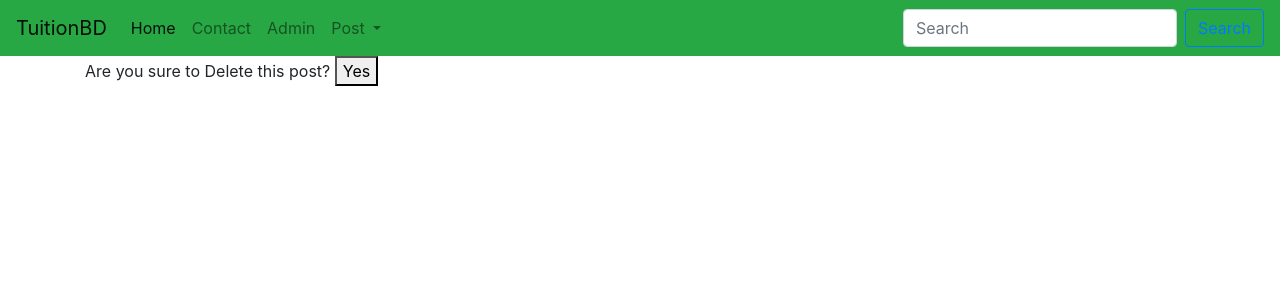
After one commit to litonbairaggi/djtestproject, a Django app: page /tuition/delete/1/ in a window 1280 px wide. The commit adds this page. Shown: the top 300 px of the page. Run offline with Django 3.2, Linux system fonts and the light colour scheme; tables that the repository leaves empty hold one stand-in row (values such as "Sample post").

Commit message:
add DeleteView in my Project

```diff
--- /dev/null
+++ b/templates/tuition/delete.html
@@ -0,0 +1,13 @@
+{% extends 'base.html' %}
+
+{% block body %}
+<div class="container">
+<form method="post">
+{% csrf_token %}
+Are you sure to Delete this post?
+
+<button type="submit">Yes</button>
+</form>
+</div>
+
+{% endblock body %}
--- a/templates/tuition/postdetail.html
+++ b/templates/tuition/postdetail.html
@@ -16,6 +16,7 @@ Title = {{object.title}} <br>
 
 {% if request.user == object.user %}
 <a href="/tuition/edit/{{object.id}}/">Edit</a> <br>
+<a href="/tuition/delete/{{object.id}}/">Delete</a> <br>
 {% endif %}
 
 Subject = {% for s in object.subject.all %}
--- a/tuition/urls.py
+++ b/tuition/urls.py
@@ -1,5 +1,5 @@
 from django.urls import path
-from .views import contact, postview, postcreate, subview, ContactView, PostCreateView, PostListView, PostDetailView, PostEditView
+from .views import contact, postview, postcreate, subview, ContactView, PostCreateView, PostListView, PostDetailView, PostEditView, PostDeleteView
 from .froms import ContactFormtwo
 
 app_name="tuition"
@@ -12,6 +12,7 @@ urlpatterns = [
     path('postlist/',PostListView.as_view(),name="postlist"),
     path('postdetail/<int:pk>/',PostDetailView.as_view(),name="postdetail"),
     path('edit/<int:pk>/',PostEditView.as_view(),name="edit"),
+    path('delete/<int:pk>/',PostDeleteView.as_view(),name="delete"),
     path('subjects/',subview,name="subjects"),
     # path('create/',postcreate,name="create"),
     path('create/',PostCreateView.as_view(),name="create"),
--- a/tuition/views.py
+++ b/tuition/views.py
@@ -3,7 +3,7 @@ from .models import Contact, Post, Subject
 from .froms import ContactForm, PostForm
 from django.http.response import HttpResponse
 from django.views import View
-from django.views.generic import FormView, CreateView, ListView, DetailView, UpdateView
+from django.views.generic import FormView, CreateView, ListView, DetailView, UpdateView, DeleteView
 from django.urls import reverse_lazy
 
 
@@ -130,6 +130,11 @@ class PostEditView(UpdateView):
         id = self.object.id
         return reverse_lazy('tuition:postdetail', kwargs={'pk': id})
 
+class PostDeleteView(DeleteView):
+    model = Post
+    template_name = 'tuition/delete.html'
+    success_url = reverse_lazy('tuition:postlist')
+
 
 #Post Create function based view (It's not use)
 def postcreate(request):
```
